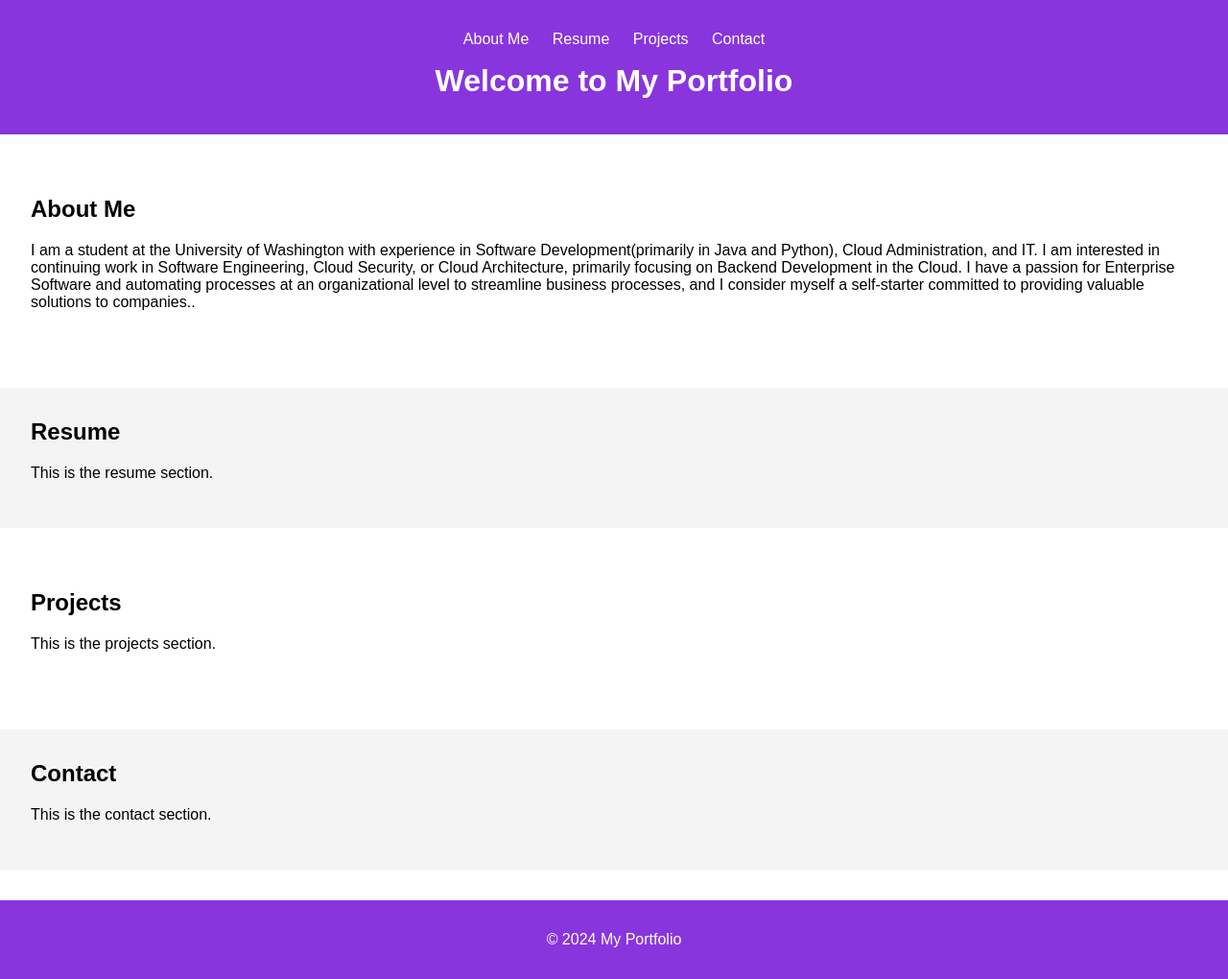
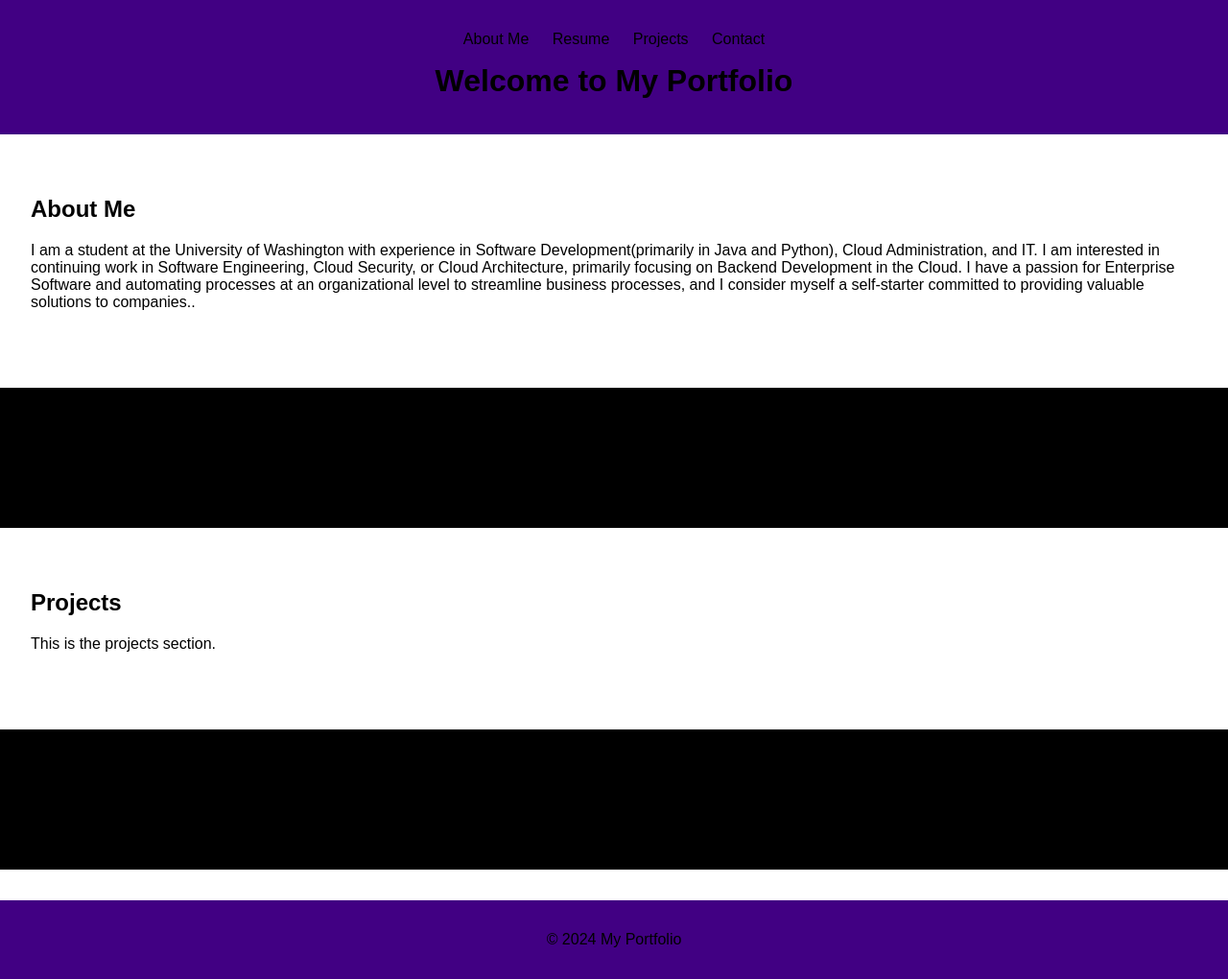
Before and after one commit to GabeDillin/Azure-DevOps-WebsiteProject, a plain HTML site: page deployment-package/index.html in a window 1280 px wide. Shown: the whole page at 96% size. Drawn offline with Linux system fonts and the light colour scheme.

Commit message:
Update styles.css
color update

```diff
--- a/deployment-package/styles.css
+++ b/deployment-package/styles.css
@@ -5,8 +5,8 @@ body {
 }
 
 header {
-    background-color: #8935de;
-    color: white;
+    background-color: #410083;
+    color: rgb(0, 0, 0);
     padding: 1em 0;
     text-align: center;
 }
@@ -22,7 +22,7 @@ header nav ul li {
 }
 
 header nav ul li a {
-    color: white;
+    color: rgb(0, 0, 0);
     text-decoration: none;
 }
 
@@ -32,14 +32,14 @@ section {
 }
 
 section:nth-of-type(even) {
-    background-color: #f4f4f4;
+    background-color: #000000;
 }
 
 footer {
     text-align: center;
     padding: 1em 0;
-    background-color: #8935de;
-    color: white;
+    background-color: #410083;
+    color: rgb(0, 0, 0);
 }
 
 h1, h2 {
```
